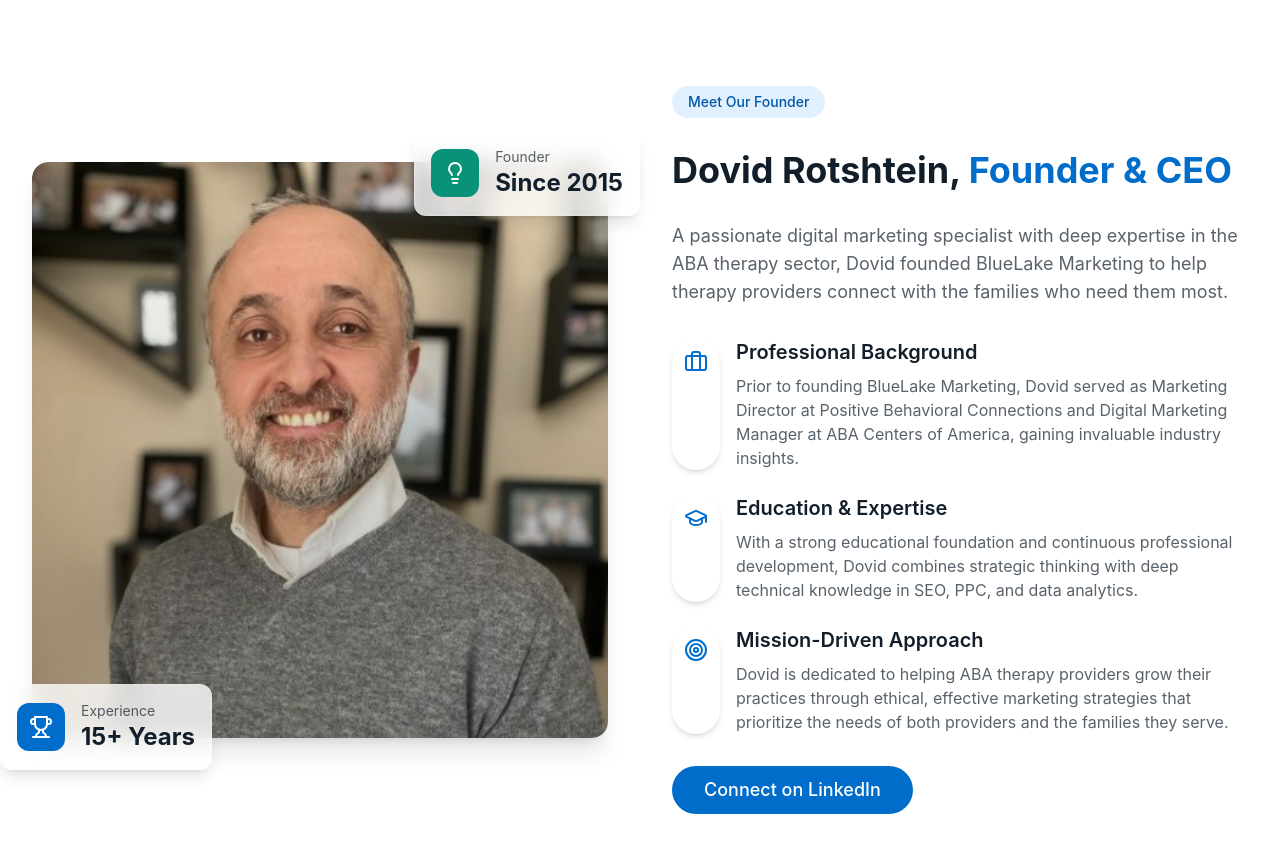
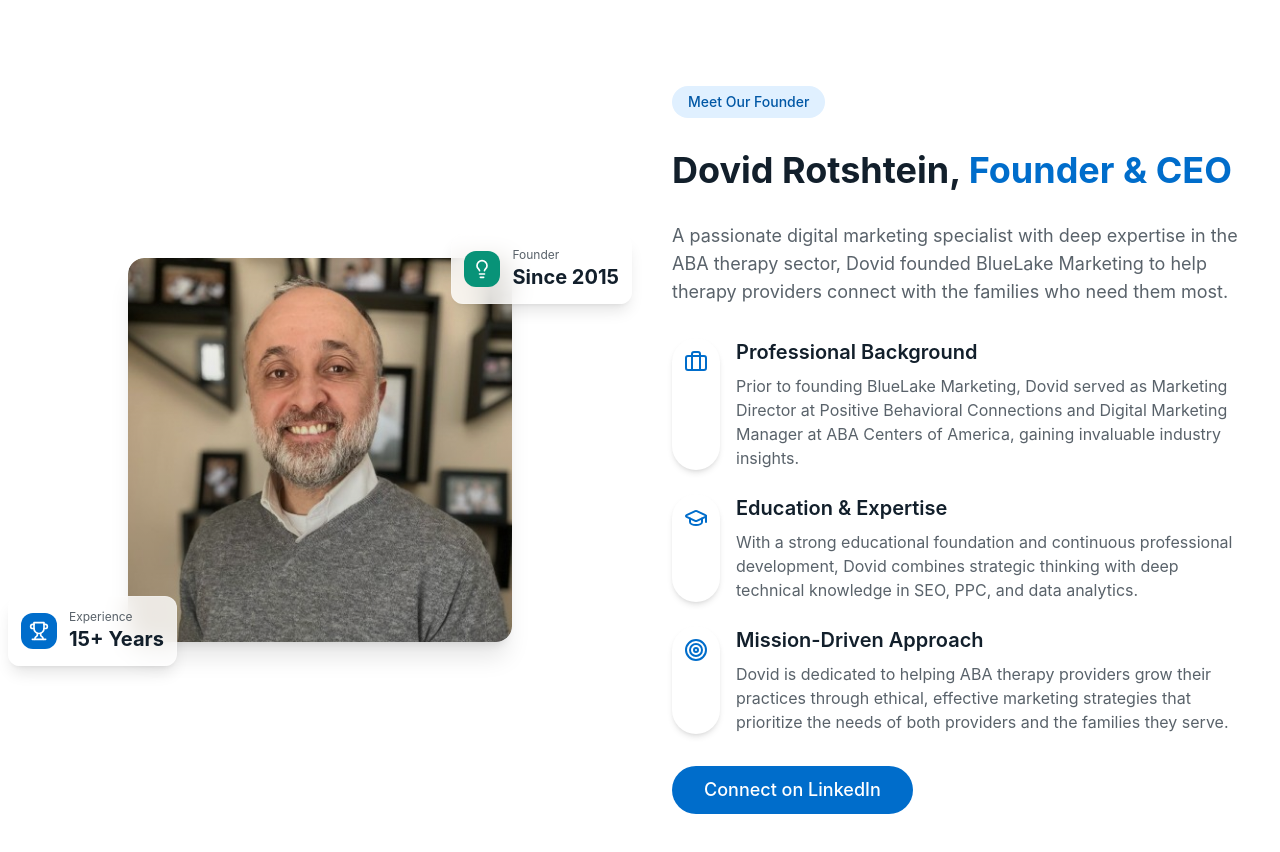
Before and after one commit to bluelakemarketing/aba-therapy-landing-lift-new, a React (Vite) app: page / in a window 1280 px wide. Shown: the part 3040-3892 px from the top of the page. Built offline with nearby package versions, Linux system fonts and the light colour scheme.

Commit message:
Reduce picture size
The image size was reduced.

```diff
--- a/src/components/Founder.tsx
+++ b/src/components/Founder.tsx
@@ -14,9 +14,9 @@ const Founder = () => {
 
       <div className="container mx-auto px-4 md:px-8">
         <div className="grid grid-cols-1 lg:grid-cols-2 gap-16 items-center">
-          {/* Image Side */}
+          {/* Image Side - Made smaller */}
           <div className="relative order-2 lg:order-1 animate-slide-left">
-            <div className="relative rounded-2xl overflow-hidden shadow-xl">
+            <div className="relative max-w-xs mx-auto lg:max-w-sm rounded-2xl overflow-hidden shadow-xl">
               <img
                 src="/lovable-uploads/1f85aefa-8d26-41df-ba56-5743d04297db.png"
                 alt="Dovid Rotshtein - Founder of BlueLake Marketing"
@@ -26,27 +26,27 @@ const Founder = () => {
               <div className="absolute inset-0 bg-gradient-to-t from-black/30 to-transparent"></div>
             </div>
 
-            {/* Floating elements */}
-            <div className="absolute -bottom-6 -left-6 md:-bottom-8 md:-left-8 glass p-4 rounded-xl shadow-lg">
-              <div className="flex items-center gap-4">
-                <div className="bg-blue-600 rounded-lg p-3 text-white">
-                  <Trophy size={24} />
+            {/* Floating elements - Adjusted for smaller image */}
+            <div className="absolute -bottom-5 -left-5 md:-bottom-6 md:-left-6 glass p-3 rounded-xl shadow-lg">
+              <div className="flex items-center gap-3">
+                <div className="bg-blue-600 rounded-lg p-2 text-white">
+                  <Trophy size={20} />
                 </div>
                 <div>
-                  <p className="text-sm text-foreground/70">Experience</p>
-                  <p className="text-2xl font-bold text-foreground">15+ Years</p>
+                  <p className="text-xs text-foreground/70">Experience</p>
+                  <p className="text-xl font-bold text-foreground">15+ Years</p>
                 </div>
               </div>
             </div>
 
-            <div className="absolute -top-6 -right-6 md:-top-8 md:-right-8 glass p-4 rounded-xl shadow-lg">
-              <div className="flex items-center gap-4">
-                <div className="bg-teal-600 rounded-lg p-3 text-white">
-                  <Lightbulb size={24} />
+            <div className="absolute -top-5 -right-5 md:-top-6 md:-right-6 glass p-3 rounded-xl shadow-lg">
+              <div className="flex items-center gap-3">
+                <div className="bg-teal-600 rounded-lg p-2 text-white">
+                  <Lightbulb size={20} />
                 </div>
                 <div>
-                  <p className="text-sm text-foreground/70">Founder</p>
-                  <p className="text-2xl font-bold text-foreground">Since 2015</p>
+                  <p className="text-xs text-foreground/70">Founder</p>
+                  <p className="text-xl font-bold text-foreground">Since 2015</p>
                 </div>
               </div>
             </div>
```
